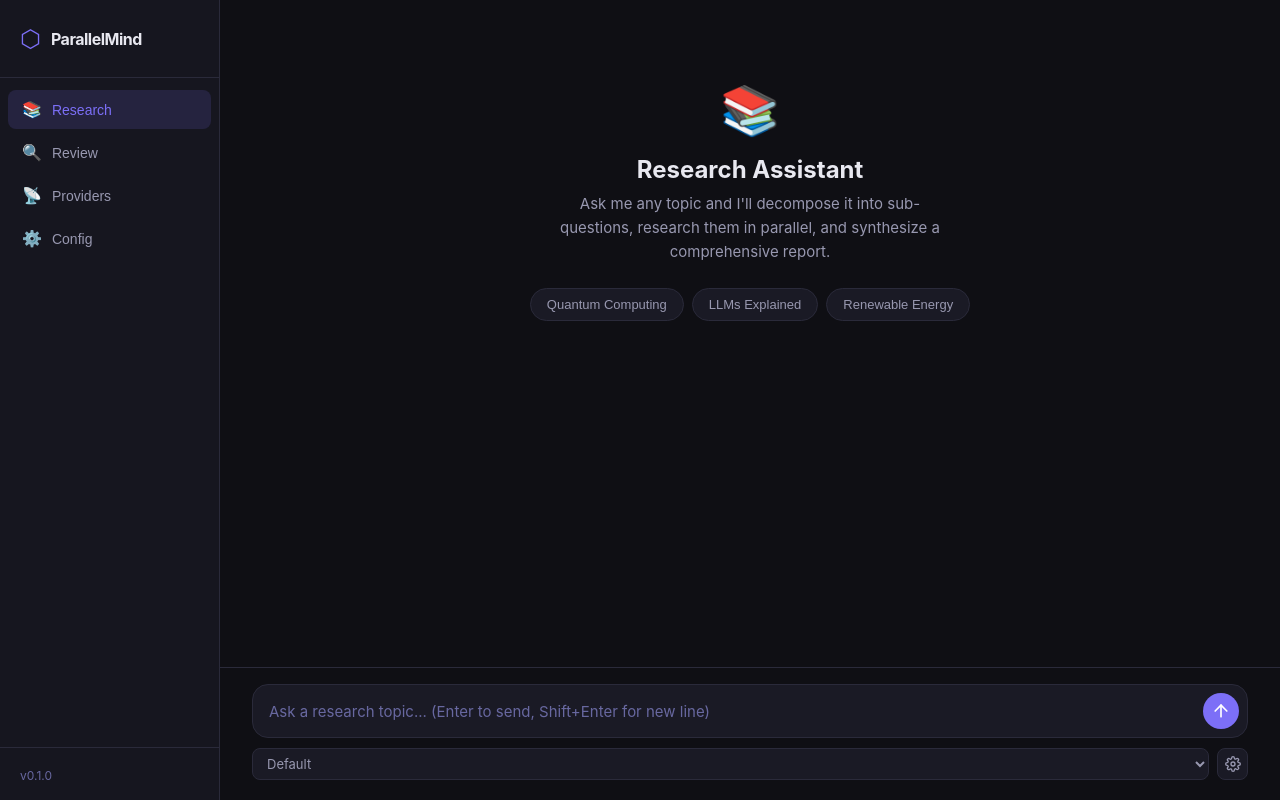
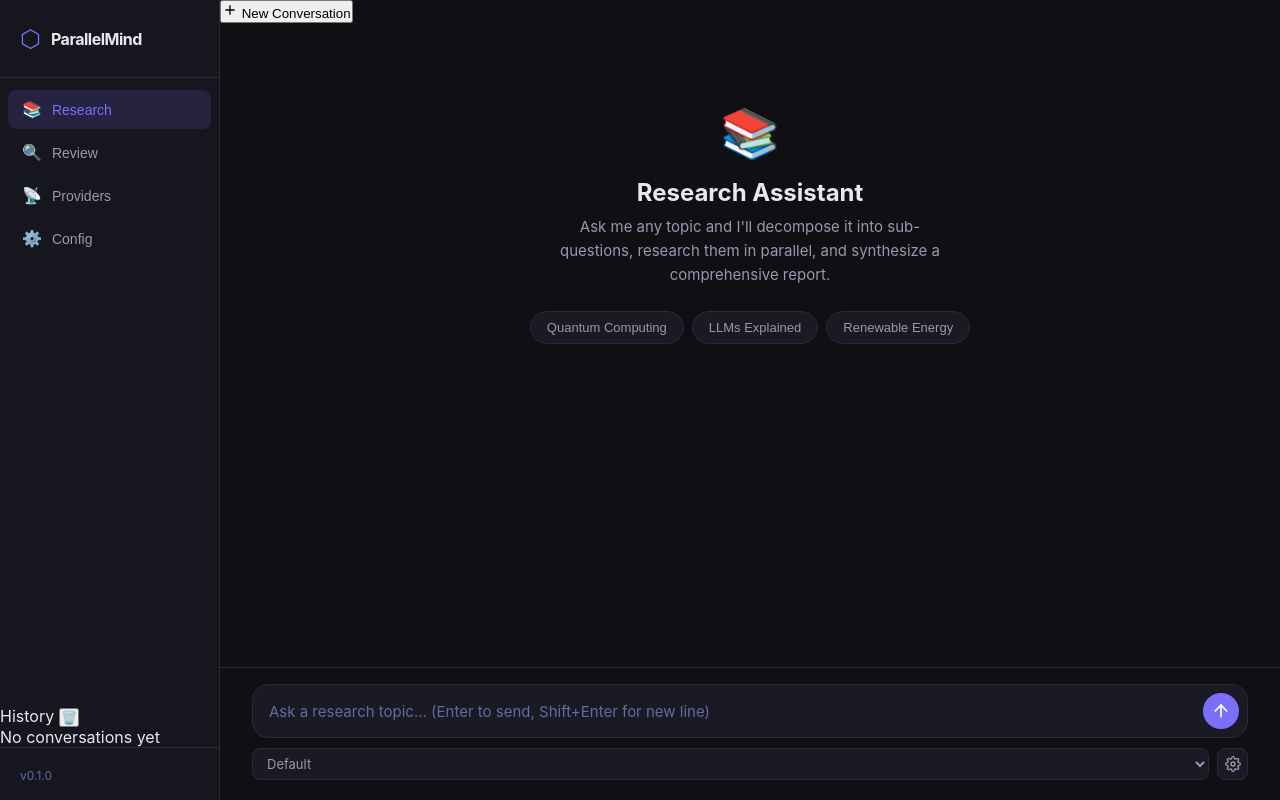
Before and after one commit to Rudra-narayan-muduli-001/Parallel_Mind, a FastAPI app: page / in a window 1280 px wide. Run offline with FastAPI, Linux system fonts and the light colour scheme.

Commit message:
Update index.html

```diff
--- a/web/templates/index.html
+++ b/web/templates/index.html
@@ -27,6 +27,18 @@
                     <span class="nav-icon">⚙️</span> Config
                 </button>
             </nav>
+
+            <!-- History Section -->
+            <div class="history-section">
+                <div class="history-header">
+                    <span class="history-title">History</span>
+                    <button class="history-clear-all" id="btn-clear-all" title="Clear all history">🗑️</button>
+                </div>
+                <div class="history-list" id="history-list">
+                    <p class="history-empty">No conversations yet</p>
+                </div>
+            </div>
+
             <div class="sidebar-footer">
                 <span class="version">v0.1.0</span>
             </div>
@@ -36,6 +48,13 @@
             <!-- Research Tab -->
             <section class="tab-content active" id="tab-research">
                 <div class="chat-container">
+                    <div class="chat-toolbar">
+                        <button class="btn-new-chat" id="btn-new-chat">
+                            <svg width="16" height="16" viewBox="0 0 24 24" fill="none" stroke="currentColor" stroke-width="2"><path d="M12 5v14M5 12h14"/></svg>
+                            New Conversation
+                        </button>
+                        <span class="chat-title-display" id="current-chat-title"></span>
+                    </div>
                     <div class="chat-messages" id="research-messages">
                         <div class="chat-welcome" id="research-welcome">
                             <div class="welcome-icon">📚</div>
@@ -61,8 +80,10 @@
                                 <option value="manual">Manual</option>
                             </select>
                             <select id="research-effort" style="display:none">
-                                <option value="low">Low Effort</option>
-                                <option value="high">High Effort</option>
+                                <option value="low">Low</option>
+                                <option value="high">High</option>
+                                <option value="xhigh">X-High</option>
+                                <option value="max">Max</option>
                             </select>
                             <button class="targets-toggle" id="btn-research-targets" title="Select providers/models">
                                 <svg width="16" height="16" viewBox="0 0 24 24" fill="none" stroke="currentColor" stroke-width="2"><circle cx="12" cy="12" r="3"/><path d="M19.4 15a1.65 1.65 0 0 0 .33 1.82l.06.06a2 2 0 0 1-2.83 2.83l-.06-.06a1.65 1.65 0 0 0-1.82-.33 1.65 1.65 0 0 0-1 1.51V21a2 2 0 0 1-4 0v-.09A1.65 1.65 0 0 0 9 19.4a1.65 1.65 0 0 0-1.82.33l-.06.06a2 2 0 0 1-2.83-2.83l.06-.06A1.65 1.65 0 0 0 4.68 15a1.65 1.65 0 0 0-1.51-1H3a2 2 0 0 1 0-4h.09A1.65 1.65 0 0 0 4.6 9a1.65 1.65 0 0 0-.33-1.82l-.06-.06a2 2 0 0 1 2.83-2.83l.06.06A1.65 1.65 0 0 0 9 4.68 1.65 1.65 0 0 0 10 3.17V3a2 2 0 0 1 4 0v.09a1.65 1.65 0 0 0 1 1.51 1.65 1.65 0 0 0 1.82-.33l.06-.06a2 2 0 0 1 2.83 2.83l-.06.06A1.65 1.65 0 0 0 19.4 9a1.65 1.65 0 0 0 1.51 1H21a2 2 0 0 1 0 4h-.09a1.65 1.65 0 0 0-1.51 1z"/></svg>
@@ -99,6 +120,8 @@
                             <select id="review-effort">
                                 <option value="low">Low</option>
                                 <option value="high">High</option>
+                                <option value="xhigh">X-High</option>
+                                <option value="max">Max</option>
                             </select>
                         </div>
                     </div>
@@ -123,7 +146,7 @@
             </section>
 
             <!-- Providers Tab -->
-            <section class="tab-content" id="tab-providers">
+            <section class="tab-content scrollable" id="tab-providers">
                 <header class="tab-header">
                     <h1>Providers</h1>
                     <p class="subtitle">Configured LLM providers and their health status.</p>
@@ -137,7 +160,7 @@
             </section>
 
             <!-- Config Tab -->
-            <section class="tab-content" id="tab-config">
+            <section class="tab-content scrollable" id="tab-config">
                 <header class="tab-header">
                     <h1>Configuration</h1>
                     <p class="subtitle">Current system configuration and available models.</p>
```
